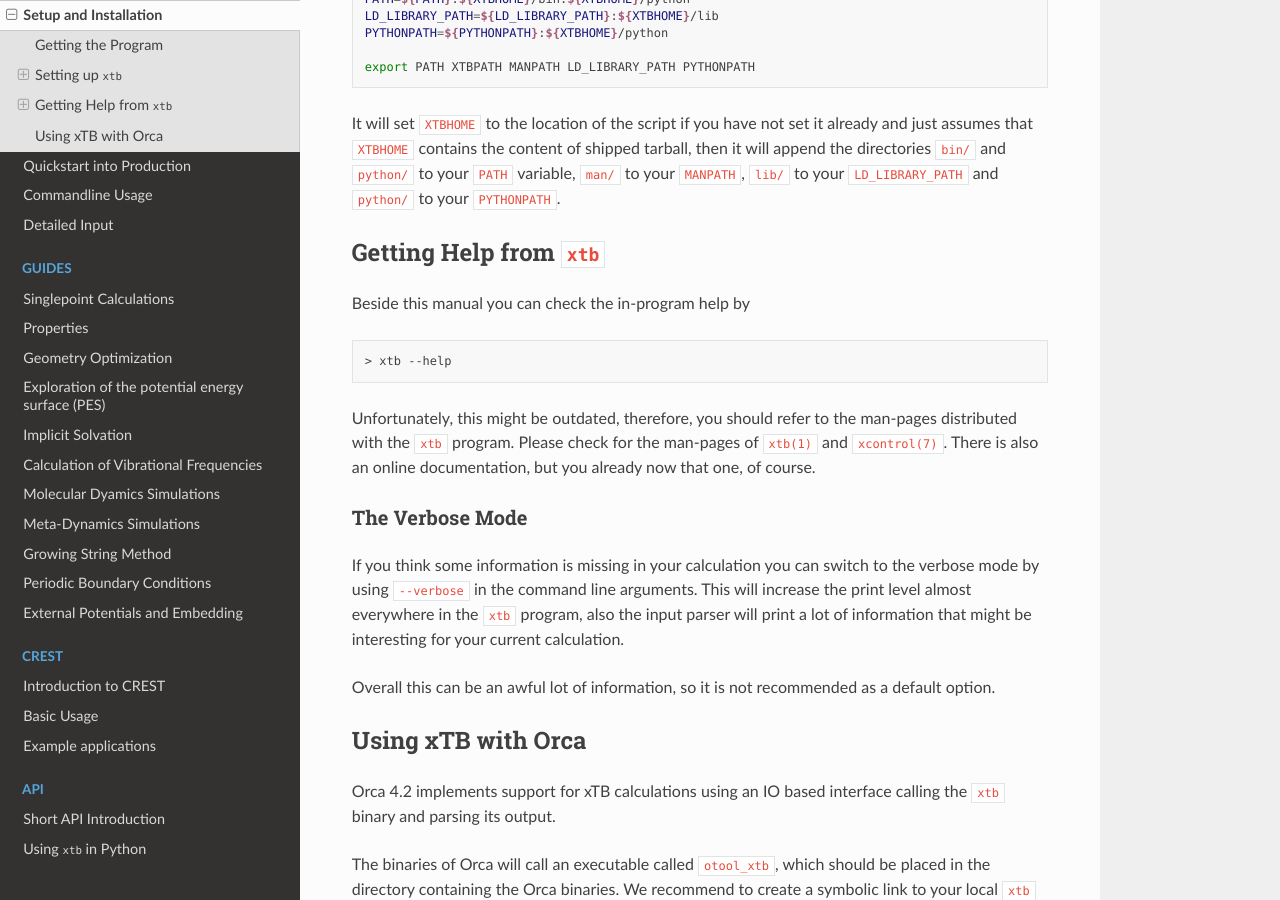
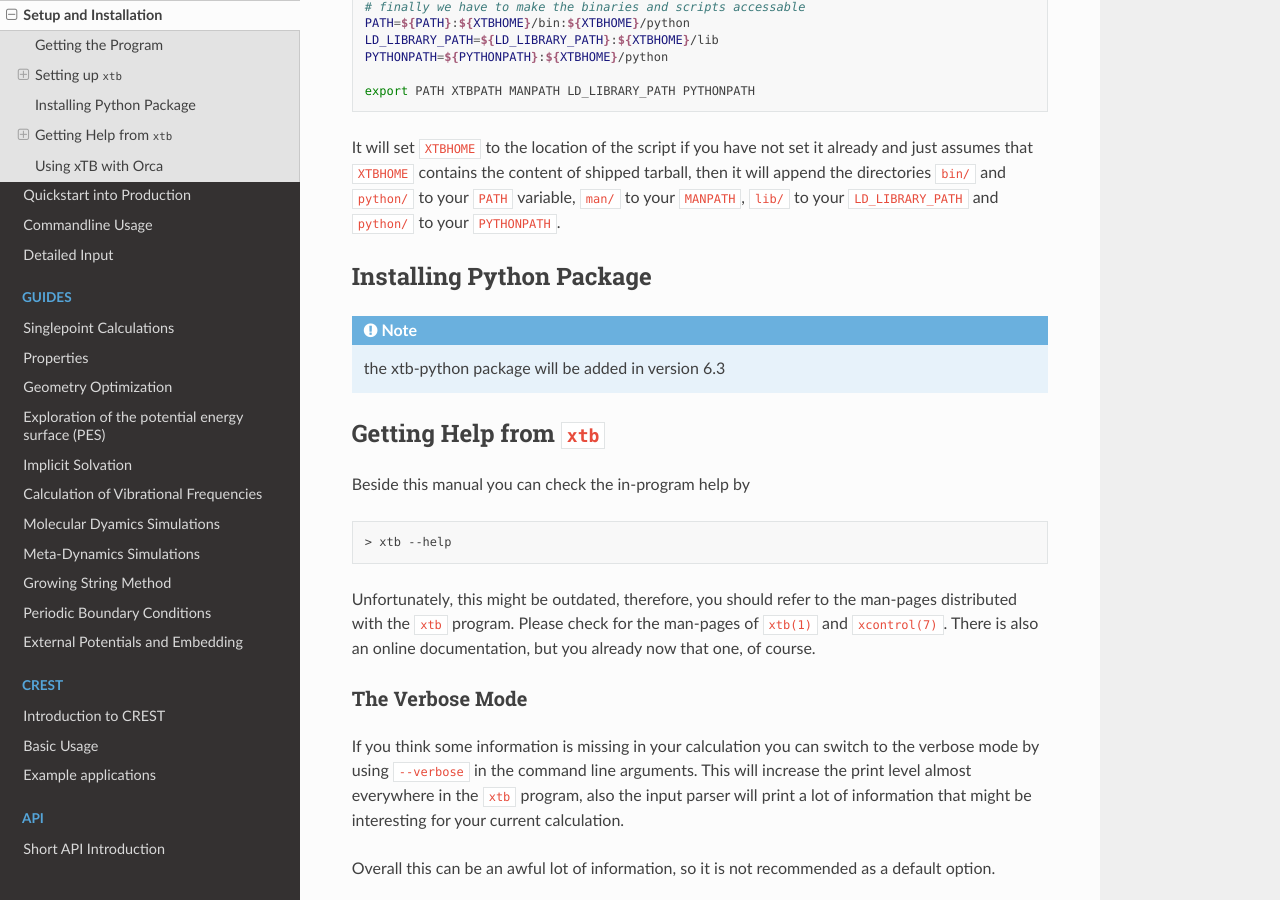
Before and after one commit to grimme-lab/xtb_docs, a Sphinx documentation site: the page built from source/setup.rst, in a window 1280 px wide and 900 px high, scrolled down 3057 px. Built offline with Sphinx 7.4.7 and the Read the Docs theme 2.0.0, drawn with Linux system fonts in a browser that asks for light colours; some of the changed text lies outside the part shown.

Commit message:
start guide on installing xtb-python-package

```diff
--- a/source/setup.rst
+++ b/source/setup.rst
@@ -165,6 +165,11 @@ of shipped tarball, then it will append the directories ``bin/`` and ``python/``
 to your ``PATH`` variable, ``man/`` to your ``MANPATH``,
 ``lib/`` to your ``LD_LIBRARY_PATH`` and ``python/`` to your ``PYTHONPATH``.
 
+Installing Python Package
+=========================
+
+.. note:: the xtb-python package will be added in version 6.3
+
 Getting Help from ``xtb``
 =========================
 
```
